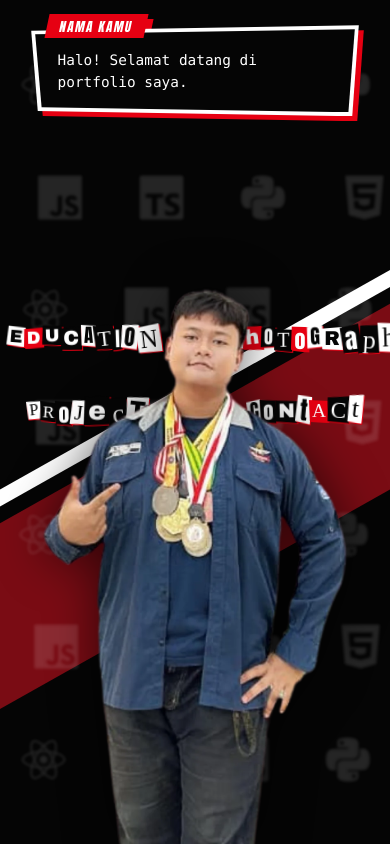
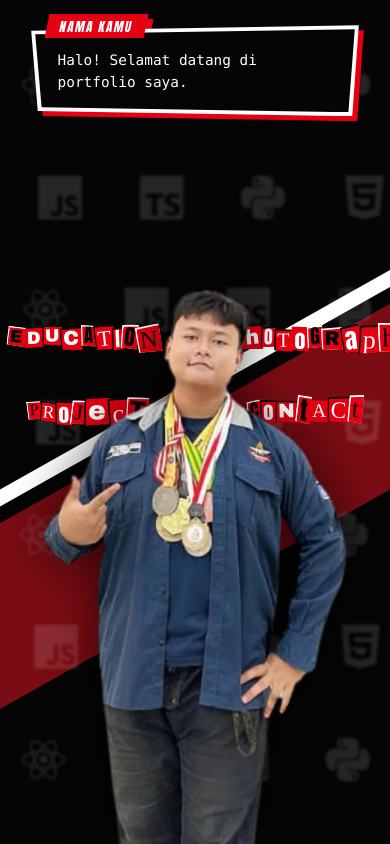
Before and after one commit to Zharif-110305/Portfolio, a React app: page / in a window 390 px wide. Both pictures are taken after a click on the button "PRESS TO START". Built offline with nearby package versions, Linux system fonts and the light colour scheme; the HTML template or start-up script is replaced by a standard one.

Commit message:
Fix lag on mobile and pc

```diff
--- a/src/index.css
+++ b/src/index.css
@@ -537,17 +537,16 @@ button {
    ------------------------------------------------------------ */
 .menu-letter {
   position: relative;
+  isolation: isolate;
   display: inline-block;
   margin-inline: -0.05em;
   cursor: pointer;
   font-size: calc(1em * (0.9 + 0.28 * var(--lt)) * var(--lk));
   transform: translateY(calc(var(--ldy) * 1em)) rotate(calc(var(--lrot) * 1deg));
-  /* bayangan merah di luar bentuk guntingan */
-  filter: drop-shadow(0.06em 0.07em 0 var(--color-accent));
-  transition: filter 0.15s ease;
 }
 
 .menu-letter__tile {
+  position: relative;
   display: block;
   padding: 0.07em 0.16em 0.03em;
   font-weight: 400; /* font-font ini hanya punya satu ketebalan */
@@ -558,6 +557,22 @@ button {
      atau disentuh; dipakai juga oleh animasi munculnya huruf di bawah */
   transition: transform 0.28s cubic-bezier(0.3, 2.1, 0.5, 1),
     background 0.12s ease, color 0.12s ease, clip-path 0.2s ease;
+}
+
+/* bayangan merah di belakang tiap huruf: bentuk padat dengan guntingan yang
+   SAMA PERSIS seperti tile-nya, digeser sedikit. Dulu dibuat lewat
+   `filter: drop-shadow()`, tapi filter pada puluhan huruf sekaligus berat
+   dihitung browser — terutama saat semuanya animasi masuk bersamaan,
+   itulah penyebab patah-patahnya. Cara ini terlihat sama (bahkan lebih
+   presisi) tanpa filter sama sekali, jadi jauh lebih ringan. */
+.menu-letter__tile::before {
+  content: "";
+  position: absolute;
+  inset: 0;
+  z-index: -1;
+  background: var(--color-accent);
+  transform: translate(0.06em, 0.07em);
+  transition: transform 0.15s ease;
 }
 
 /* huruf "melompat" masuk satu per satu, sesaat setelah kata-nya meluncur */
@@ -615,38 +630,47 @@ button {
   font-family: var(--font-wide);
 }
 
-/* tepi guntingan tidak rata (empat variasi) */
-.menu-letter__tile[data-clip="0"] {
+/* tepi guntingan tidak rata (empat variasi); dipakai juga oleh bayangan
+   merah di atas (::before) supaya bentuknya sama persis */
+.menu-letter__tile[data-clip="0"],
+.menu-letter__tile[data-clip="0"]::before {
   clip-path: polygon(2% 6%, 98% 0, 100% 94%, 0 100%);
 }
 
-.menu-letter__tile[data-clip="1"] {
+.menu-letter__tile[data-clip="1"],
+.menu-letter__tile[data-clip="1"]::before {
   clip-path: polygon(0 0, 100% 5%, 96% 100%, 4% 95%);
 }
 
-.menu-letter__tile[data-clip="2"] {
+.menu-letter__tile[data-clip="2"],
+.menu-letter__tile[data-clip="2"]::before {
   clip-path: polygon(5% 0, 100% 4%, 97% 100%, 0 92%);
 }
 
-.menu-letter__tile[data-clip="3"] {
+.menu-letter__tile[data-clip="3"],
+.menu-letter__tile[data-clip="3"]::before {
   clip-path: polygon(0 8%, 95% 0, 100% 100%, 6% 97%);
 }
 
 /* ---------- Animasi per huruf saat disentuh ----------
    Huruf yang disentuh: membesar, terangkat, berputar ke arah sebaliknya,
-   warna ubin berbalik, bayangan memanjang. Dua tetangganya ikut terangkat
-   sedikit (efek riak). will-change hanya dipasang saat disentuh (bukan
-   permanen) supaya puluhan huruf tidak menahan layer GPU sepanjang waktu. */
+   warna ubin berbalik, bayangan merahnya bergeser lebih jauh. Dua
+   tetangganya ikut terangkat sedikit (efek riak). will-change hanya
+   dipasang saat disentuh (bukan permanen) supaya puluhan huruf tidak
+   menahan layer GPU sepanjang waktu. */
 @media (hover: hover) {
   .menu-letter:hover {
     z-index: 3;
-    filter: drop-shadow(0.14em 0.16em 0 var(--color-accent));
   }
 
   .menu-letter:hover .menu-letter__tile {
     transform: translateY(-0.2em) scale(1.34) rotate(calc(var(--lrot) * -1.5deg));
     clip-path: polygon(0 14%, 100% 0, 95% 100%, 5% 86%);
     will-change: transform;
+  }
+
+  .menu-letter:hover .menu-letter__tile::before {
+    transform: translate(0.14em, 0.16em);
   }
 
   /* riak: huruf setelah dan sebelum yang disentuh */
@@ -677,12 +701,15 @@ button {
 /* layar sentuh: huruf yang ditekan jari */
 .menu-letter:active {
   z-index: 3;
-  filter: drop-shadow(0.14em 0.16em 0 var(--color-accent));
 }
 
 .menu-letter:active .menu-letter__tile {
   transform: translateY(-0.2em) scale(1.34) rotate(calc(var(--lrot) * -1.5deg));
   clip-path: polygon(0 14%, 100% 0, 95% 100%, 5% 86%);
+}
+
+.menu-letter:active .menu-letter__tile::before {
+  transform: translate(0.14em, 0.16em);
 }
 
 .menu-letter:active .menu-letter__tile[data-tone="white"] {
```
